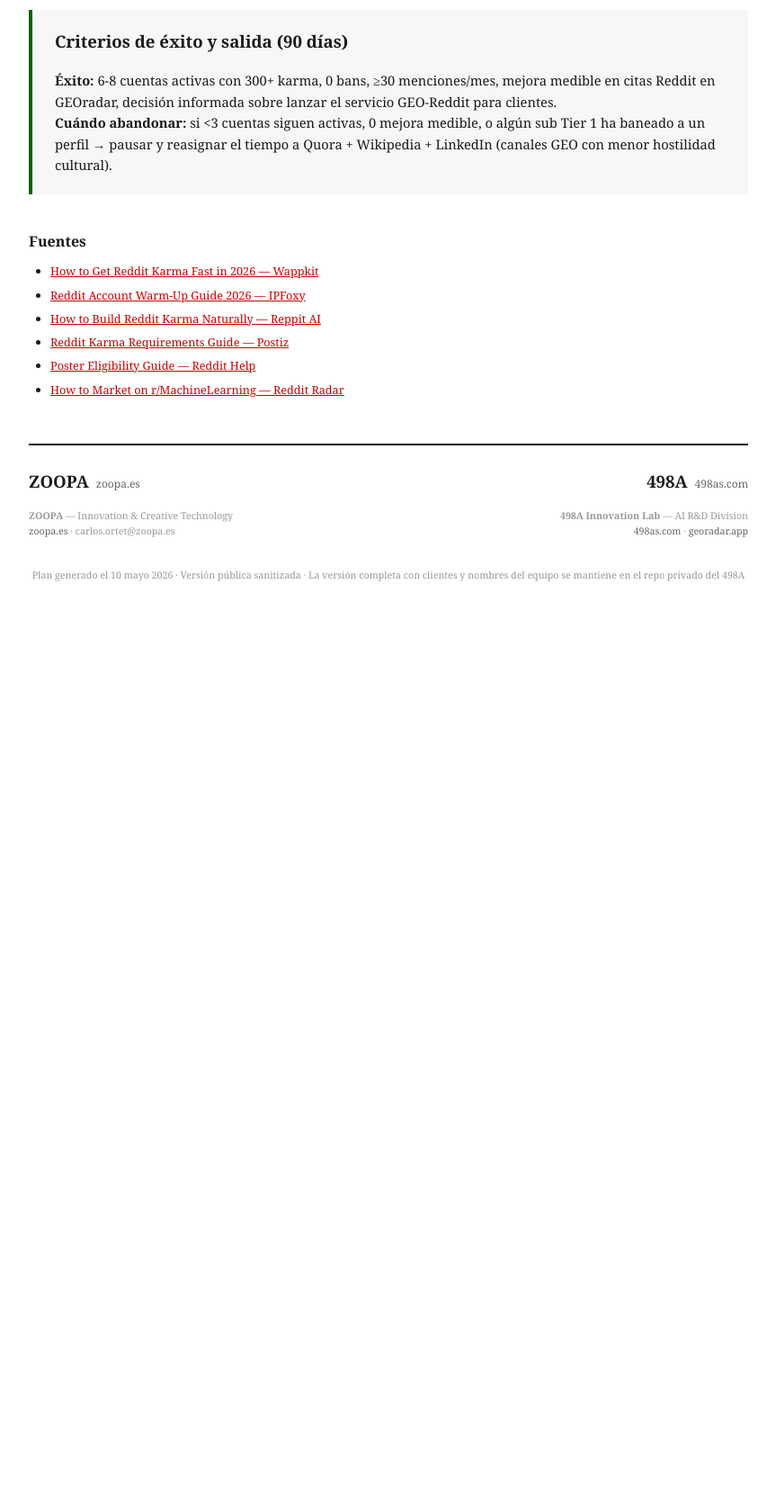
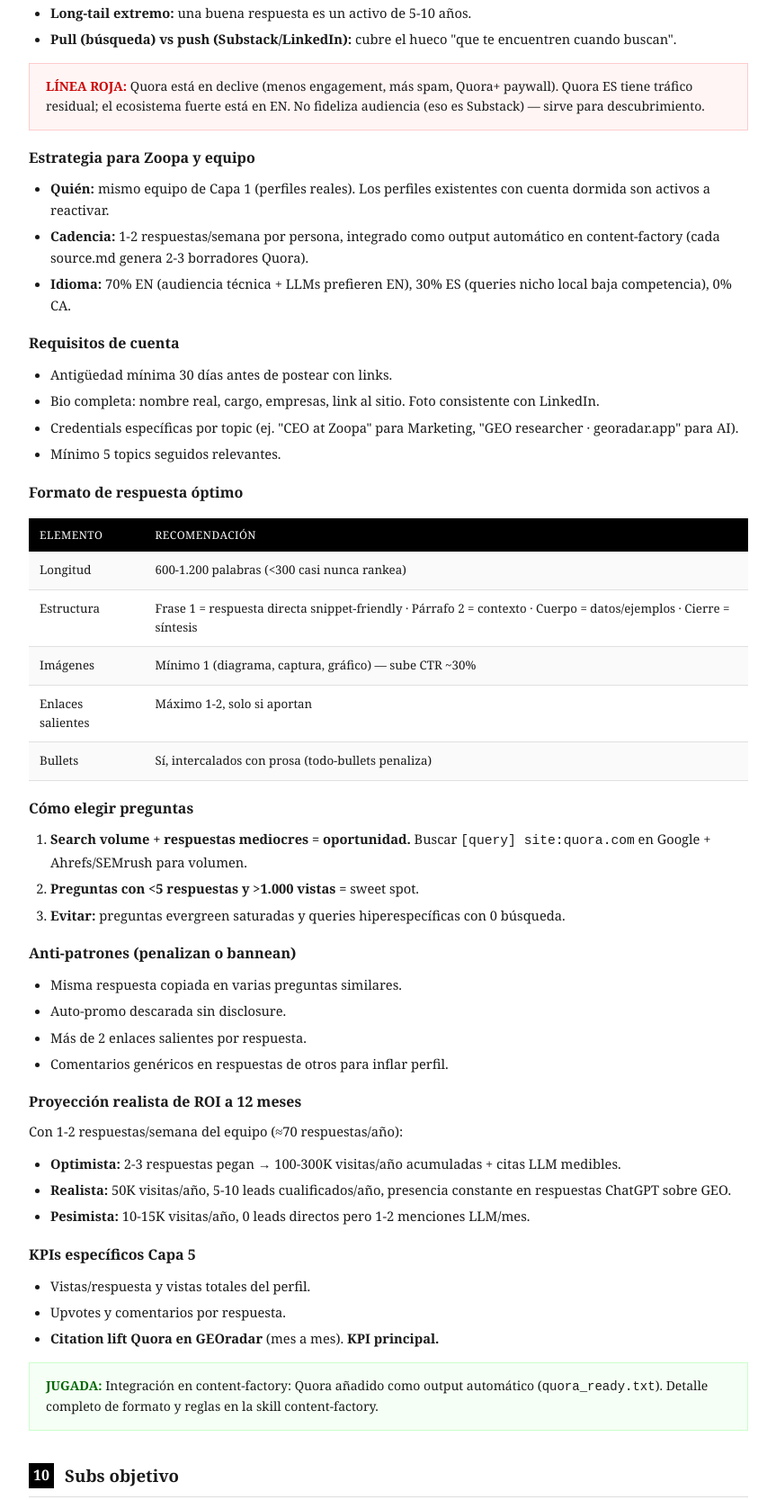
Before and after one commit to 498AS/zoopa-reddit-strategy-public, a plain HTML site: page index.html in a window 1280 px wide. Shown: the part 5846-7513 px from the top of the page at 90% size, without its empty margins (208-1071 px from the left). Before the commit the page ends 6534 px from the top, so only its background shows below. Drawn offline with Linux system fonts and the light colour scheme.

Commit message:
Add Capa 5: Quora as complementary GEO channel

```diff
--- a/index.html
+++ b/index.html
@@ -252,6 +252,80 @@
   <div class="section">
     <div class="section-header">
       <div class="section-number">9</div>
+      <div class="section-title">Capa 5 — Quora como canal complementario GEO</div>
+    </div>
+    <div class="insight-box">Reddit es comunidad lateral con vida útil corta. Quora es búsqueda con vida útil de 5-10 años por respuesta. Combinarlos cubre el mapa completo: Reddit aporta señales sociales y conversación reciente; Quora aporta autoridad pasiva descubrible que los LLMs siguen citando años después.</div>
+
+    <h3>Por qué añadir Quora</h3>
+    <ul>
+      <li><strong>Está en el corpus de entrenamiento</strong> de ChatGPT, Gemini y Claude — aparece citada en queries informativas.</li>
+      <li><strong>Sigue rankeando en Google</strong> (autoridad de dominio alta) → tráfico orgánico web compuesto.</li>
+      <li><strong>Long-tail extremo:</strong> una buena respuesta es un activo de 5-10 años.</li>
+      <li><strong>Pull (búsqueda) vs push (Substack/LinkedIn):</strong> cubre el hueco "que te encuentren cuando buscan".</li>
+    </ul>
+
+    <div class="problem-box">Quora está en declive (menos engagement, más spam, Quora+ paywall). Quora ES tiene tráfico residual; el ecosistema fuerte está en EN. No fideliza audiencia (eso es Substack) — sirve para descubrimiento.</div>
+
+    <h3>Estrategia para Zoopa y equipo</h3>
+    <ul>
+      <li><strong>Quién:</strong> mismo equipo de Capa 1 (perfiles reales). Los perfiles existentes con cuenta dormida son activos a reactivar.</li>
+      <li><strong>Cadencia:</strong> 1-2 respuestas/semana por persona, integrado como output automático en content-factory (cada source.md genera 2-3 borradores Quora).</li>
+      <li><strong>Idioma:</strong> 70% EN (audiencia técnica + LLMs prefieren EN), 30% ES (queries nicho local baja competencia), 0% CA.</li>
+    </ul>
+
+    <h3>Requisitos de cuenta</h3>
+    <ul>
+      <li>Antigüedad mínima 30 días antes de postear con links.</li>
+      <li>Bio completa: nombre real, cargo, empresas, link al sitio. Foto consistente con LinkedIn.</li>
+      <li>Credentials específicas por topic (ej. "CEO at Zoopa" para Marketing, "GEO researcher · georadar.app" para AI).</li>
+      <li>Mínimo 5 topics seguidos relevantes.</li>
+    </ul>
+
+    <h3>Formato de respuesta óptimo</h3>
+    <table>
+      <tr><th>Elemento</th><th>Recomendación</th></tr>
+      <tr><td>Longitud</td><td>600-1.200 palabras (&lt;300 casi nunca rankea)</td></tr>
+      <tr><td>Estructura</td><td>Frase 1 = respuesta directa snippet-friendly · Párrafo 2 = contexto · Cuerpo = datos/ejemplos · Cierre = síntesis</td></tr>
+      <tr><td>Imágenes</td><td>Mínimo 1 (diagrama, captura, gráfico) — sube CTR ~30%</td></tr>
+      <tr><td>Enlaces salientes</td><td>Máximo 1-2, solo si aportan</td></tr>
+      <tr><td>Bullets</td><td>Sí, intercalados con prosa (todo-bullets penaliza)</td></tr>
+    </table>
+
+    <h3>Cómo elegir preguntas</h3>
+    <ol>
+      <li><strong>Search volume + respuestas mediocres = oportunidad.</strong> Buscar <code>[query] site:quora.com</code> en Google + Ahrefs/SEMrush para volumen.</li>
+      <li><strong>Preguntas con &lt;5 respuestas y &gt;1.000 vistas =</strong> sweet spot.</li>
+      <li><strong>Evitar:</strong> preguntas evergreen saturadas y queries hiperespecíficas con 0 búsqueda.</li>
+    </ol>
+
+    <h3>Anti-patrones (penalizan o bannean)</h3>
+    <ul>
+      <li>Misma respuesta copiada en varias preguntas similares.</li>
+      <li>Auto-promo descarada sin disclosure.</li>
+      <li>Más de 2 enlaces salientes por respuesta.</li>
+      <li>Comentarios genéricos en respuestas de otros para inflar perfil.</li>
+    </ul>
+
+    <h3>Proyección realista de ROI a 12 meses</h3>
+    <p>Con 1-2 respuestas/semana del equipo (≈70 respuestas/año):</p>
+    <ul>
+      <li><strong>Optimista:</strong> 2-3 respuestas pegan → 100-300K visitas/año acumuladas + citas LLM medibles.</li>
+      <li><strong>Realista:</strong> 50K visitas/año, 5-10 leads cualificados/año, presencia constante en respuestas ChatGPT sobre GEO.</li>
+      <li><strong>Pesimista:</strong> 10-15K visitas/año, 0 leads directos pero 1-2 menciones LLM/mes.</li>
+    </ul>
+
+    <h3>KPIs específicos Capa 5</h3>
+    <ul>
+      <li>Vistas/respuesta y vistas totales del perfil.</li>
+      <li>Upvotes y comentarios por respuesta.</li>
+      <li><strong>Citation lift Quora en GEOradar</strong> (mes a mes). <strong>KPI principal.</strong></li>
+    </ul>
+    <div class="solution-box">Integración en content-factory: Quora añadido como output automático (<code>quora_ready.txt</code>). Detalle completo de formato y reglas en la skill content-factory.</div>
+  </div>
+
+  <div class="section">
+    <div class="section-header">
+      <div class="section-number">10</div>
       <div class="section-title">Subs objetivo</div>
     </div>
     <ul>
```
